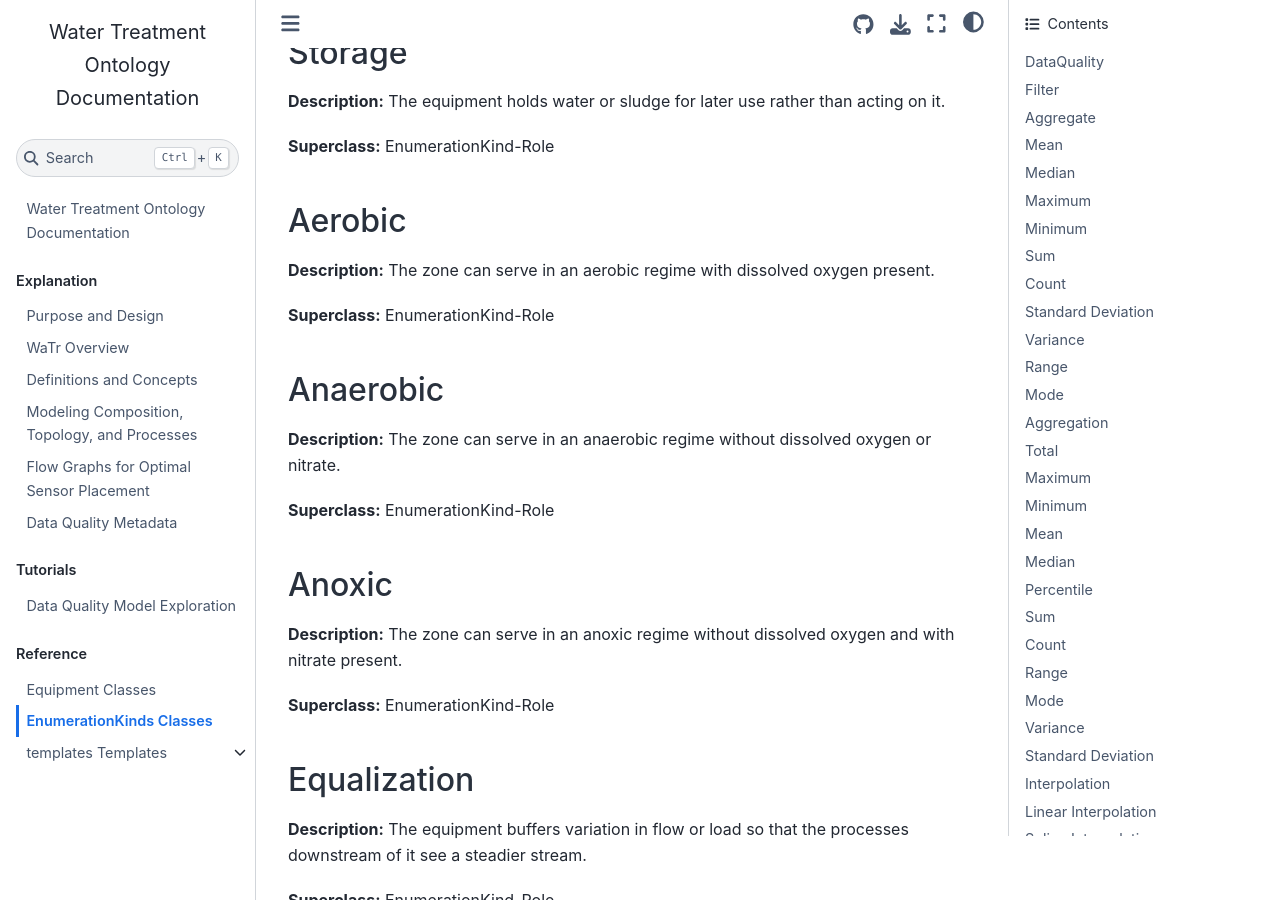
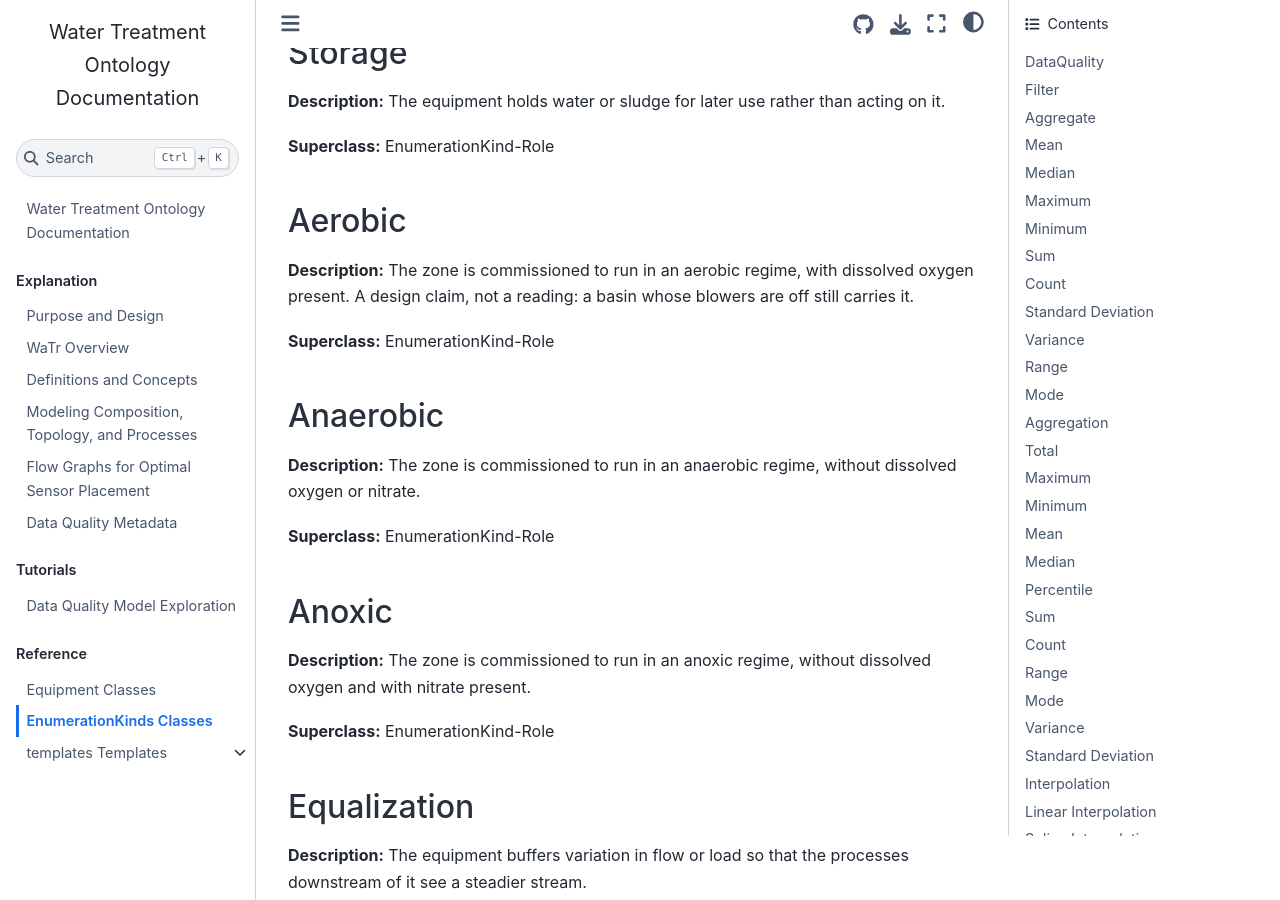
Before and after one commit to DataDrivenCPS/water-ontology, a Jupyter Book: the page built from docs/reference/substances_documentation.md, in a window 1280 px wide and 900 px high, scrolled down 11789 px. Built offline with Jupyter Book 1.0.4 settings and Sphinx 7.4.7 and the Sphinx Book theme 1.1.4, drawn with Linux system fonts in a browser that asks for light colours.

Commit message:
docs(roles): state redox roles as commissioned function
The three redox roles were the only ones in the vocabulary hedged with "can
serve in". The other nineteen assert design function flatly -- Role-Detention
"holds flow for a designed interval", Role-Extended "is operated at an extended
solids retention time", Role-Stepfeed "is fed at multiple points". The last two
are operating configuration stated without hedging, so the redox trio was the
exception, which is what made a reader stop on it.

s223 reads hasRole the same flat way: "the role of an Equipment ... within a
building (e.g., a heating coil will be associated with Role-Heating)". A heating
coil keeps Role-Heating while it is switched off.

Read as bare capability the roles also stop doing any work. Any basin with
diffusers can be run aerobic and any stirred basin can be run anoxic given the
right feed, so the sh:in slots on AerationBasin and MixingBasin would admit
every instance for every value. Read as commissioned function they say which
zone of a train a vessel is -- which is how the A2O train in
tests/test_system_processes.py already uses them, one role per zone.

The instantaneous reading was never available: this is a static design graph,
and one instance cannot hold mutually exclusive regimes at different times with
no way to say when.

Both notes.md and processes.md said the active regime "belongs on a time-varying
property" without defining one or showing it anywhere. Closed with
examples/swing-zone-dissolved-oxygen.ttl, validated with the rest of the
examples: a swing zone carrying both Role-Aerobic and Role-Anoxic, and an
OxygenMeter observing a dissolved oxygen QuantifiableObservableProperty. Neither
substitutes for the other, and a reading near zero withdraws no role.

No validation result changes -- nothing in the ontology computes on redox roles.
What changes is what a consumer may conclude from a graph.

```diff
--- a/docs/reference/substances_documentation.md
+++ b/docs/reference/substances_documentation.md
@@ -404,19 +404,19 @@
 
 ## Aerobic
 
-**Description:** The zone can serve in an aerobic regime with dissolved oxygen present.
+**Description:** The zone is commissioned to run in an aerobic regime, with dissolved oxygen present. A design claim, not a reading: a basin whose blowers are off still carries it.
 
 **Superclass:** EnumerationKind-Role
 
 ## Anaerobic
 
-**Description:** The zone can serve in an anaerobic regime without dissolved oxygen or nitrate.
+**Description:** The zone is commissioned to run in an anaerobic regime, without dissolved oxygen or nitrate.
 
 **Superclass:** EnumerationKind-Role
 
 ## Anoxic
 
-**Description:** The zone can serve in an anoxic regime without dissolved oxygen and with nitrate present.
+**Description:** The zone is commissioned to run in an anoxic regime, without dissolved oxygen and with nitrate present.
 
 **Superclass:** EnumerationKind-Role
 
```
Also changed, not shown: BRANCH-REVIEW.md (+3 -8 lines), docs/explanation/processes.md (+24 -4 lines), water/notes.md (+13 -5 lines), 2 other files.
